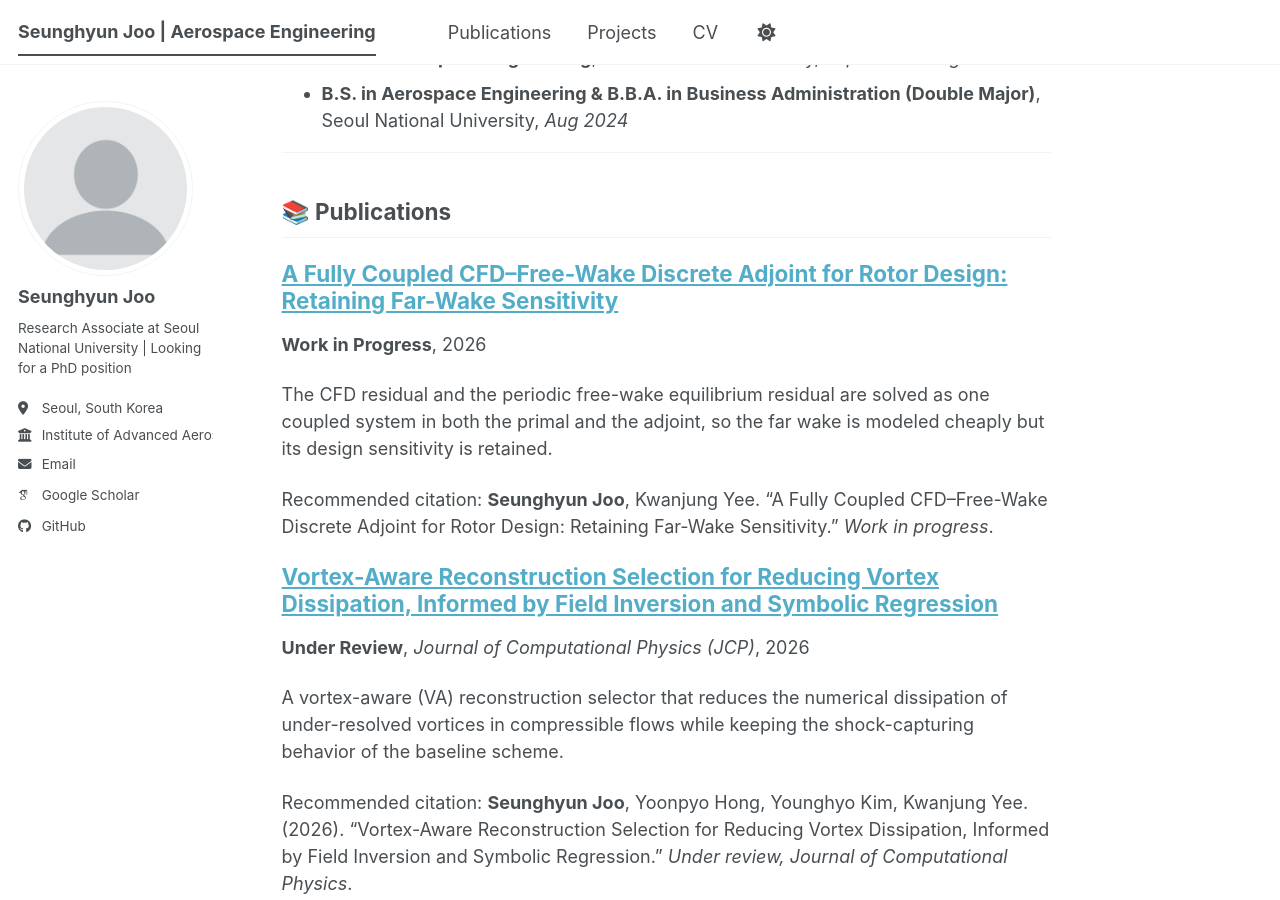
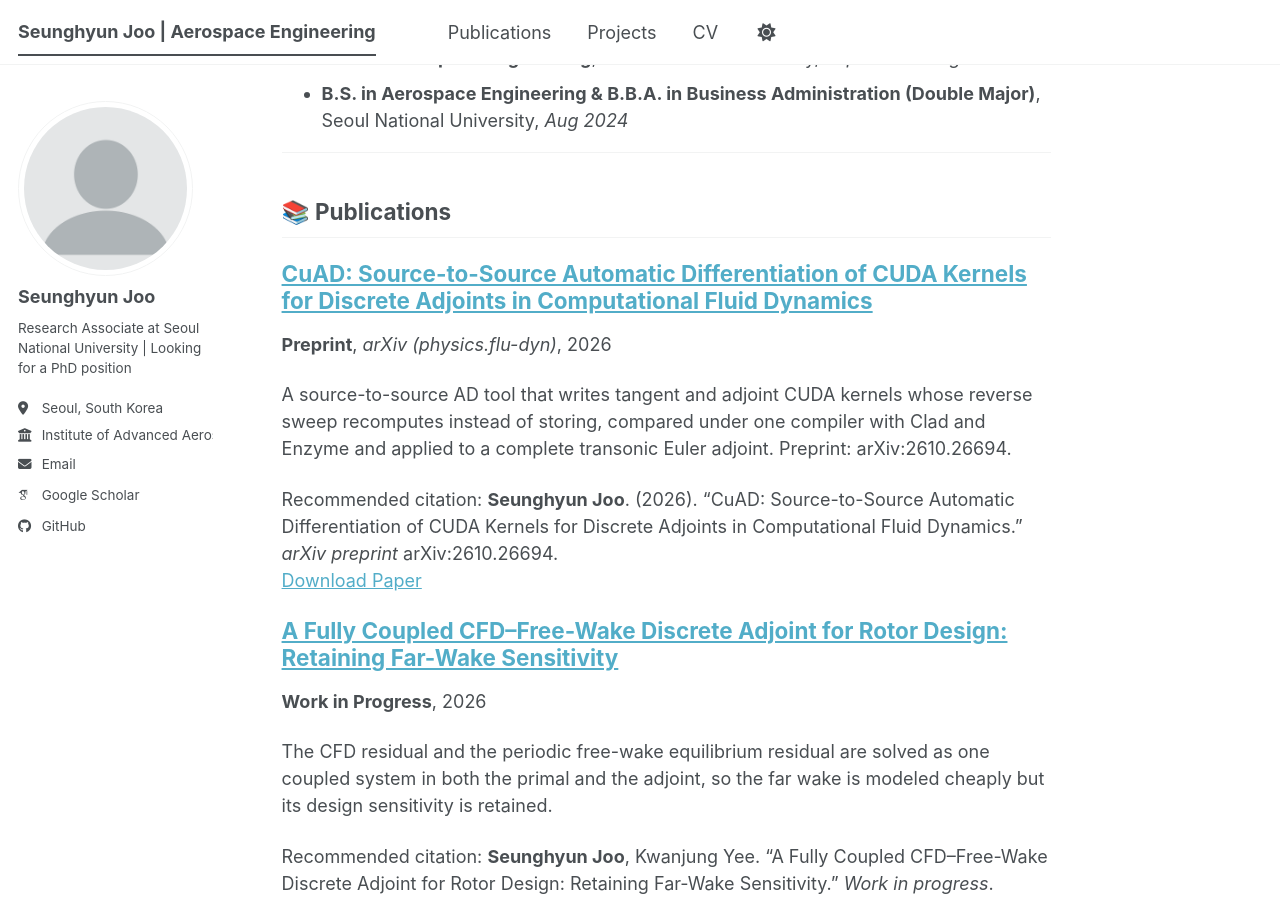
Before and after one commit to SEUNGHYUN-JOO/SEUNGHYUN-JOO.github.io, a Jekyll site: the page built from _pages/about.md, in a window 1280 px wide and 900 px high, scrolled down 1022 px. Built offline with Jekyll 4.4.1, drawn with Linux system fonts in a browser that asks for light colours; some web fonts are replaced; a script bundle is joined from its source files by our own code; library files that are not in the unit come from our copies.

Commit message:
Add CuAD arXiv preprint (2610.26694) with figures; CuAD project page: paper section and updated features

```diff
--- a/_portfolio/portfolio-0b-cuad.md
+++ b/_portfolio/portfolio-0b-cuad.md
@@ -6,16 +6,33 @@
 ---
 
 [![GitHub](https://img.shields.io/badge/GitHub-CuAD-181717?logo=github)](https://github.com/SEUNGHYUN-JOO/CuAD)
+[![arXiv](https://img.shields.io/badge/arXiv-2610.26694-b31b1b?logo=arxiv)](https://arxiv.org/abs/2610.26694)
 
 ## 🔍 Project Overview
 **CuAD** (CUDA Automatic Differentiation) reads CUDA kernels and writes their derivatives as new CUDA source: a **forward (tangent)** companion `f_d` and a **reverse (adjoint)** companion `f_b` for each `__global__` / `__device__` function. Because it differentiates the kernel source itself, every derivative is exact (no finite differences), and the generated kernels run on the GPU like the originals.
 
 CuAD was developed for the exact discrete adjoint of [CuDAFLOW]({{ '/portfolio/portfolio-0-cudaflow/' | relative_url }}), where it differentiates the flux, viscous, and turbulence-model residual kernels.
 
+## 📄 Paper
+**CuAD: Source-to-Source Automatic Differentiation of CUDA Kernels for Discrete Adjoints in Computational Fluid Dynamics**, [arXiv:2610.26694](https://arxiv.org/abs/2610.26694) ([publication page]({{ '/publication/2026-cuad' | relative_url }})).
+
+* Under the no-aliasing convention of CUDA kernels, the reverse sweep recomputes instead of storing. On a Biot–Savart summation the CuAD adjoint costs about four times the primal at every size, while the heap-based tapes of Clad and Enzyme (without `__restrict__`) cost 9 to 4400 times the primal.
+* For a transonic NACA 0012, the residual, both boundary conditions and the wall force are differentiated without change to the source, and the adjoint and tangent shape sensitivities agree to 1e-13.
+
+<figure>
+  <img src="{{ '/assets/images/publication-cuad-arxiv/biot_savart_scaling.png' | relative_url }}" alt="Biot-Savart adjoint cost of CuAD, Clad and Enzyme">
+  <figcaption>Biot–Savart adjoint of four tools under one compiler: cost relative to the primal kernel and the device heap required by the tape or cache.</figcaption>
+</figure>
+<figure>
+  <img src="{{ '/assets/images/publication-cuad-arxiv/euler2d_adjoint.png' | relative_url }}" alt="Transonic NACA 0012 lift adjoint and shape sensitivities">
+  <figcaption>Transonic NACA 0012: lift adjoint and the lift and drag shape sensitivities from the adjoint (bars) and the tangent (circles).</figcaption>
+</figure>
+
 ## 🛠️ Key Features
 * **Forward and reverse mode**, including calls between user functions (each callee gets its own companion).
 * **Activity analysis**: only variables that depend on active inputs are differentiated.
-* **Tape for overwritten values**, stored in a per-thread tape; pure accumulations (`v = v + e`) are recognised and need no tape.
+* **Recompute rather than store**: under the convention that a kernel's inputs and outputs do not alias, loops are recomputed in the reverse sweep; only scalars carried between iterations are checkpointed, and pure accumulations (`v = v + e`) need nothing.
+* **Thread-local tape**: values that must be restored go to a fixed-size per-thread array, not to the device heap.
 * **GPU-safe adjoint accumulation**: `atomicAdd` for shared arrays, plain `+=` for thread-local data.
 * **Loops and control flow**: grid-stride loops, per-iteration recomputation, `#pragma unroll`, early exits, `c ? a : b`.
 * **C++ constructs**: function templates, default arguments, reference outputs, local pointers and arrays of pointers.
@@ -39,6 +56,8 @@
     <tr><td>CuDAFLOW kernels (conservative-to-primitive, cell volume)</td><td>Tangent FD and adjoint dot test</td></tr>
     <tr><td>Mesh shape optimisation and NACA 0012 inverse design</td><td>Adjoint gradient vs. FD, then converged optimisation</td></tr>
     <tr><td>Spalart–Allmaras field inversion (FIML)</td><td>SA source adjoint dot test; recovers the correction field β</td></tr>
+    <tr><td>Loops carrying scalars between iterations (v0.2.1)</td><td>Adjoint vs. FD, relative error ~1e-10</td></tr>
+    <tr><td>Transonic NACA 0012, 2-D Euler (paper)</td><td>Adjoint vs. tangent shape sensitivities, 5e-14</td></tr>
   </tbody>
 </table>
 
--- /dev/null
+++ b/_publications/2026-10-20-cuad-arxiv.md
@@ -0,0 +1,61 @@
+---
+title: "CuAD: Source-to-Source Automatic Differentiation of CUDA Kernels for Discrete Adjoints in Computational Fluid Dynamics"
+collection: publications
+category: manuscripts
+permalink: /publication/2026-cuad
+date: 2026-10-20
+status: 'Preprint'
+venue: 'arXiv (physics.flu-dyn)'
+paperurl: 'https://arxiv.org/abs/2610.26694'
+excerpt: 'A source-to-source AD tool that writes tangent and adjoint CUDA kernels whose reverse sweep recomputes instead of storing, compared under one compiler with Clad and Enzyme and applied to a complete transonic Euler adjoint. Preprint: arXiv:2610.26694.'
+citation: '**Seunghyun Joo**. (2026). "CuAD: Source-to-Source Automatic Differentiation of CUDA Kernels for Discrete Adjoints in Computational Fluid Dynamics." <i>arXiv preprint</i> arXiv:2610.26694.'
+---
+
+[![arXiv](https://img.shields.io/badge/arXiv-2610.26694-b31b1b?logo=arxiv)](https://arxiv.org/abs/2610.26694)
+[![GitHub](https://img.shields.io/badge/GitHub-CuAD-181717?logo=github)](https://github.com/SEUNGHYUN-JOO/CuAD)
+
+## 🔍 Overview
+Discrete adjoints give the sensitivities that aerodynamic design needs, but they are hard to obtain for flow solvers that run on GPUs. **CuAD** reads CUDA kernels and writes their tangent and adjoint versions as ordinary CUDA source ([project page]({{ '/portfolio/portfolio-6-cuad/' | relative_url }})).
+
+Its reverse mode is organised around the GPU thread. It adopts the convention of CUDA kernels that inputs and outputs do not alias, so intermediate values are recomputed instead of stored. Pure accumulations are differentiated without a tape, and the scalars that a loop carries from one iteration to the next are kept in a fixed thread-local array rather than in the device heap.
+
+## ✅ Highlights
+* **What decides the cost of a GPU adjoint.** On a Biot–Savart summation compiled by one compiler, the CuAD adjoint costs about four times the primal at every size up to 16384 vortices. Enzyme reaches the same cost once the source declares `__restrict__`. On the unchanged source, Enzyme's heap cache and Clad's heap tape cost 9 to 4400 times the primal, vary between runs, and Clad fails beyond 8192 vortices.
+* **Exact Jacobians in single precision.** Jacobians assembled from the generated tangents keep the adjoint gradients accurate to 1e-6 on a transonic airfoil and 4e-5 on a stiff Burgers problem. Single-precision finite differences give errors of 5e-4 to 4e-2 and of 45 to 75 per cent.
+* **A complete 2-D Euler adjoint.** For a transonic NACA 0012, the residual, the wall and far-field boundary conditions and the wall force are differentiated without change to the source. The lift and drag shape sensitivities from the adjoint and from the tangent agree to 1e-13.
+
+---
+
+## 🧪 Selected Results
+
+### Comparison with Clad and Enzyme
+<figure>
+  <img src="{{ '/assets/images/publication-cuad-arxiv/biot_savart_scaling.png' | relative_url }}" alt="Biot-Savart adjoint cost and device heap of four tools">
+  <figcaption>Biot–Savart adjoint of four tools under one compiler: median cost of three runs relative to the primal kernel, and the device heap that the tape or cache of Clad and Enzyme requires.</figcaption>
+</figure>
+
+### Transonic NACA 0012 (2-D Euler)
+<figure>
+  <img src="{{ '/assets/images/publication-cuad-arxiv/euler2d_flow.png' | relative_url }}" alt="Transonic NACA 0012 Mach number and surface pressure">
+  <figcaption>Mach number with the sonic line and surface pressure at M = 0.8 and α = 1.25° on a 160 × 64 O-grid.</figcaption>
+</figure>
+<figure>
+  <img src="{{ '/assets/images/publication-cuad-arxiv/euler2d_adjoint.png' | relative_url }}" alt="Lift adjoint and shape sensitivities">
+  <figcaption>Lift adjoint and the lift and drag sensitivities to eight Hicks–Henne parameters, from the adjoint (bars) and from the tangent (circles).</figcaption>
+</figure>
+
+### Single-precision Jacobians
+<figure>
+  <img src="{{ '/assets/images/publication-cuad-arxiv/burgers_gradient_error.png' | relative_url }}" alt="Adjoint gradient error against condition number">
+  <figcaption>Steady Burgers problem: relative error of the adjoint gradient against the condition number, for single-precision Jacobians from the CuAD tangent and from central differences.</figcaption>
+</figure>
+
+### Further applications
+<figure>
+  <img src="{{ '/assets/images/publication-cuad-arxiv/nozzle_flow.png' | relative_url }}" alt="Nozzle inverse design">
+  <figcaption>Inverse design of a transonic nozzle: area, Mach number and pressure of the initial, target and designed geometry, and the adjoint at the initial design.</figcaption>
+</figure>
+<figure>
+  <img src="{{ '/assets/images/publication-cuad-arxiv/vortex_sheet.png' | relative_url }}" alt="Vortex sheet roll-up and sensitivity">
+  <figcaption>Unsteady adjoint of a rolling-up vortex sheet behind an elliptically loaded wing: roll-up and the sensitivity of the wake descent.</figcaption>
+</figure>
```
Also changed, not shown: assets/images/publication-cuad-arxiv/biot_savart_scaling.png (added), assets/images/publication-cuad-arxiv/burgers_gradient_error.png (added), assets/images/publication-cuad-arxiv/euler2d_adjoint.png (added), assets/images/publication-cuad-arxiv/euler2d_flow.png (added), assets/images/publication-cuad-arxiv/nozzle_flow.png (added), assets/images/publication-cuad-arxiv/vortex_sheet.png (added).
